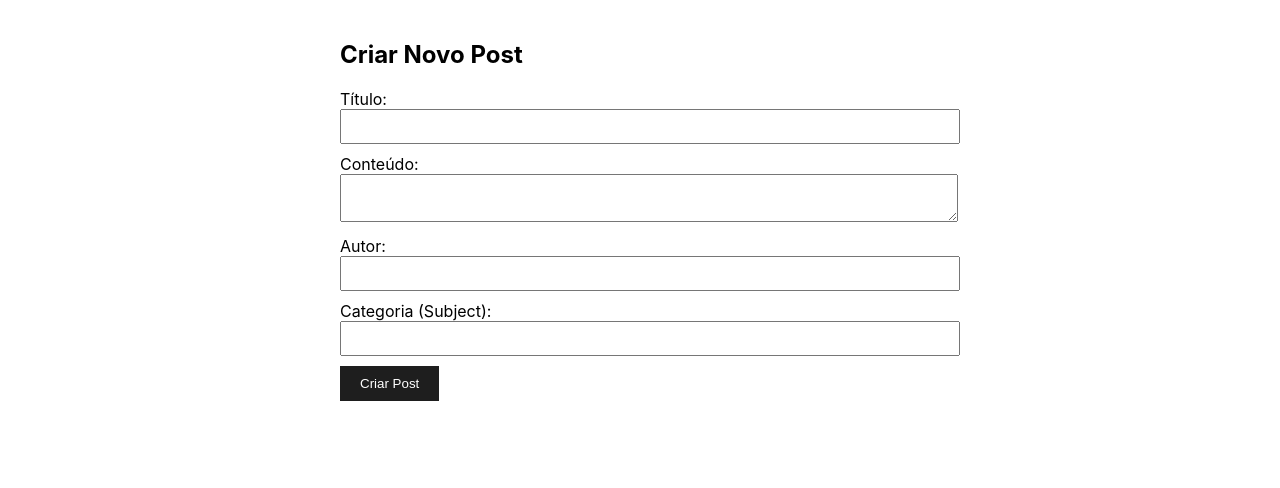
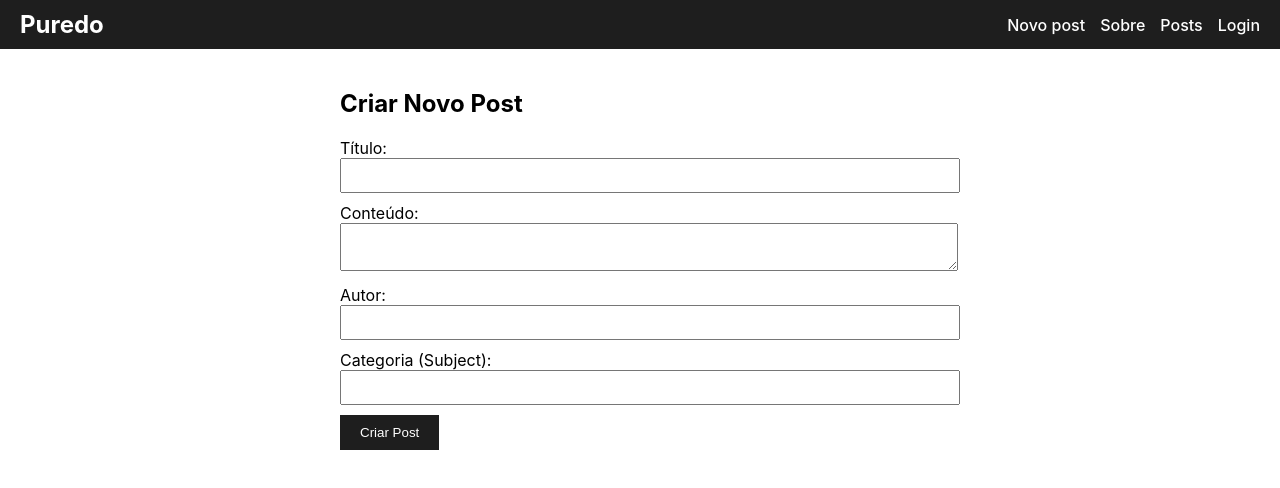
Before and after one commit to Pedro-Duran/front-micelio, a React (Create React App) app: page /novoPost in a window 1280 px wide. Shown: the top 488 px of the page. Built offline with nearby package versions, Linux system fonts and the light colour scheme.

Commit message:
feat:  adiciona navbar na pagina de form do post

```diff
--- a/src/components/cabecalho/cabecalho.js
+++ b/src/components/cabecalho/cabecalho.js
@@ -49,7 +49,7 @@ const Cabecalho = () => {
         </li>
         <li>
           <a
-            href="/posts"
+            href="/"
             style={{
               textDecoration: "none",
               color: "white",
--- a/src/components/newPost/index.js
+++ b/src/components/newPost/index.js
@@ -1,4 +1,5 @@
 import React, { useState } from "react";
+import Cabecalho from "../cabecalho/cabecalho";
 
 function NovoPost() {
   const [formData, setFormData] = useState({
@@ -59,6 +60,8 @@ function NovoPost() {
   };
 
   return (
+    <>
+      <Cabecalho />
       <div style={{ padding: "20px", maxWidth: "600px", margin: "0 auto" }}>
         <h2>Criar Novo Post</h2>
         <form onSubmit={handleSubmit}>
@@ -115,6 +118,7 @@ function NovoPost() {
           </button>
         </form>
       </div>
+    </>
   );
 }
 
```
Lines whose indentation alone changed are shown as unchanged.
